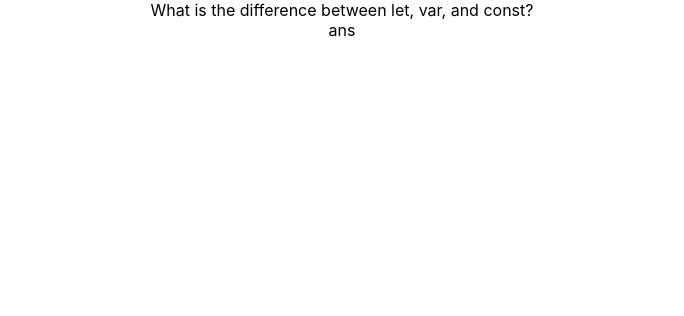
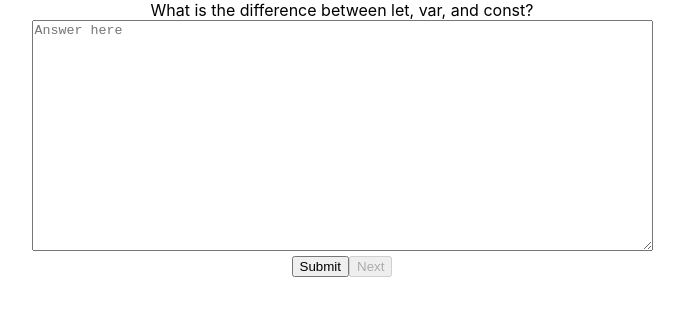
Before and after one commit to aurobindoGupta/roc8-minitool, a React (Create React App) app: page / in a window 1280 px wide. Shown: the top 316 px of the page, without its empty margins (298-982 px from the left). Built offline with nearby package versions, Linux system fonts and the light colour scheme.

Commit message:
display response

```diff
--- a/src/components/Quizz.js
+++ b/src/components/Quizz.js
@@ -1,13 +1,62 @@
+import { useState } from "react";
+
 const Quizz = () => {
-    const questions = [
-      { que: "What is the difference between let, var, and const?" },
-      { que: "What is debouncing and why is it used?" },
-      { que: "Explain closures in JavaScript." },
-    ];
+  const [queId, setQueId] = useState(0);
+  const [nextBtn, setNextBtn] = useState(true);
+  const [ansValue, setAnsValue] = useState("");
+  const [response, setResponse] = useState("");
+  const questions = [
+    { que: "What is the difference between let, var, and const?" },
+    { que: "What is debouncing and why is it used?" },
+    { que: "Explain closures in JavaScript." },
+  ];
+  const questionDisplayHandler = () => {
+    setNextBtn(true);
+     setResponse("");
+     setAnsValue("");
+    if (queId < questions.length - 1) {
+      console.log("click");
+      setQueId((prev) => prev + 1);
+    }
+  };
+  const ansSubmitHandler = async () => {
+    const data = `Question:${questions[queId].que}Answer:${ansValue}.`;
+    setNextBtn(false);
+
+    fetch("http://localhost:3001/", {
+      method: "POST",
+      headers: {
+        "Content-Type": "application/json",
+      },
+      body: JSON.stringify({ data }),
+    })
+      .then((res) => res.json())
+      .then((data) => setResponse(data));
+  };
   return (
     <>
-      <div>{Object.values(questions[0])}</div>
-      <div>ans</div>
+      <div>
+        <div>{Object.values(questions[queId])}</div>
+        <textarea
+          placeholder={ansValue.length>0 ? null : "Answer here"}
+          value={ansValue}
+          rows={15}
+          cols={75}
+          onChange={(e) => setAnsValue(e.target.value)}
+        ></textarea>
+      </div>
+
+      <button onClick={() => ansSubmitHandler()}>Submit</button>
+      <button onClick={() => questionDisplayHandler()} disabled={nextBtn}>
+        Next
+      </button>
+      <div
+        className="loader"
+        style={{ display: response || nextBtn ? "none" : "block" }}
+      >
+        LOADING..
+      </div>
+      <div>{response}</div>
     </>
   );
 };
```
